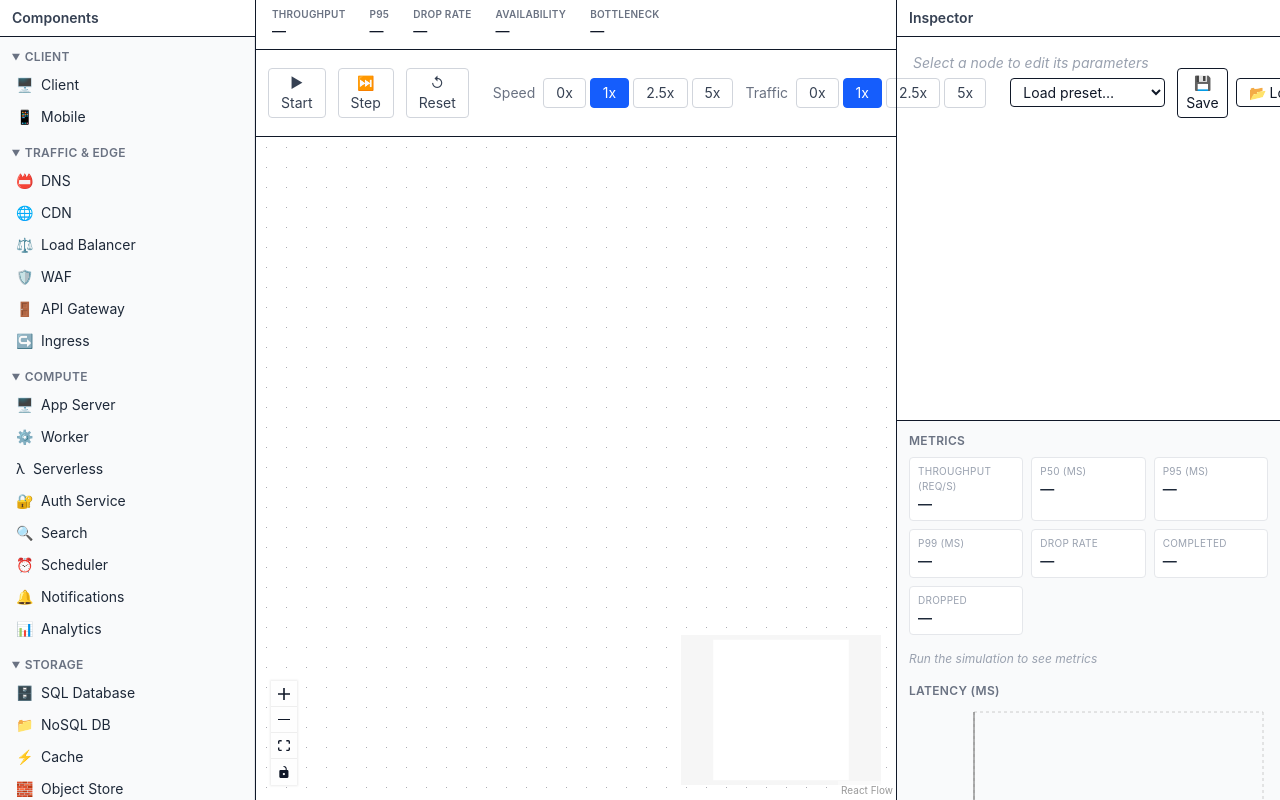
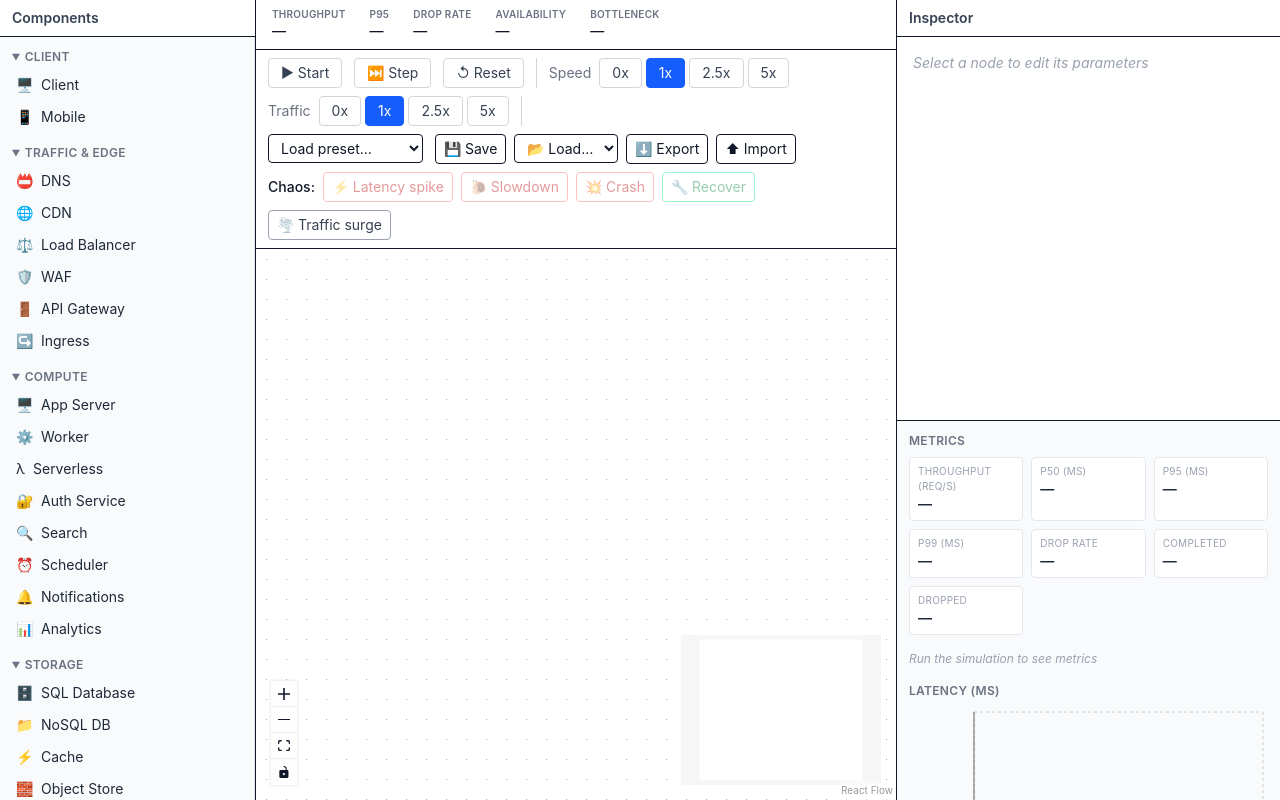
Before and after one commit to Arsh624/sysdesign-simulator, a React (Vite) app: page / in a window 1280 px wide. Built offline with nearby package versions, Linux system fonts and the light colour scheme.

Commit message:
fix: wrap control bar so it no longer overlaps the inspector panel

```diff
--- a/src/App.tsx
+++ b/src/App.tsx
@@ -37,7 +37,7 @@ function App() {
       <div className="flex-1 flex flex-col min-w-0">
         <Hud />
         <ControlBar>
-          <div className="flex items-center gap-3">
+          <div className="flex flex-wrap items-center gap-x-3 gap-y-2">
             <PresetPicker />
             <SaveLoadControls />
             <ChaosControls />
--- a/src/ui/ChaosControls.tsx
+++ b/src/ui/ChaosControls.tsx
@@ -13,7 +13,7 @@ function ChaosControls() {
     "px-2 py-1 rounded border text-sm border-green-400 text-green-700 hover:bg-green-50 disabled:opacity-40 disabled:cursor-not-allowed";
 
   return (
-    <div className="flex items-center gap-2">
+    <div className="flex flex-wrap items-center gap-x-2 gap-y-2">
       <span className="text-sm font-medium">Chaos:</span>
       <button
         type="button"
--- a/src/ui/ControlBar.tsx
+++ b/src/ui/ControlBar.tsx
@@ -48,7 +48,7 @@ export default function ControlBar({ children }: ControlBarProps) {
   const setTraffic = useSimStore((s) => s.setTraffic);
 
   return (
-    <div className="flex items-center gap-3 px-3 py-2 border-b">
+    <div className="flex flex-wrap items-center gap-x-3 gap-y-2 px-3 py-2 border-b">
       {running ? (
         <button
           type="button"
@@ -88,9 +88,9 @@ export default function ControlBar({ children }: ControlBarProps) {
       <Segmented label="Speed" value={speed} options={SPEED_OPTIONS} onChange={setSpeed} />
       <Segmented label="Traffic" value={traffic} options={TRAFFIC_OPTIONS} onChange={setTraffic} />
 
-      <div className="flex-1" />
+      <div className="w-px self-stretch bg-gray-300" />
 
-      <div className="flex items-center gap-2">{children}</div>
+      <div className="flex flex-wrap items-center gap-x-2 gap-y-2">{children}</div>
     </div>
   );
 }
```
